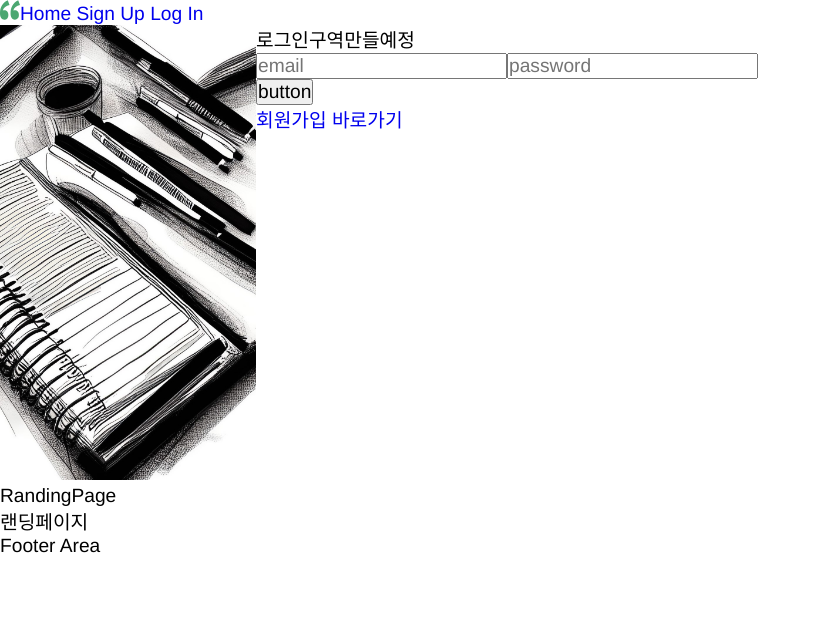
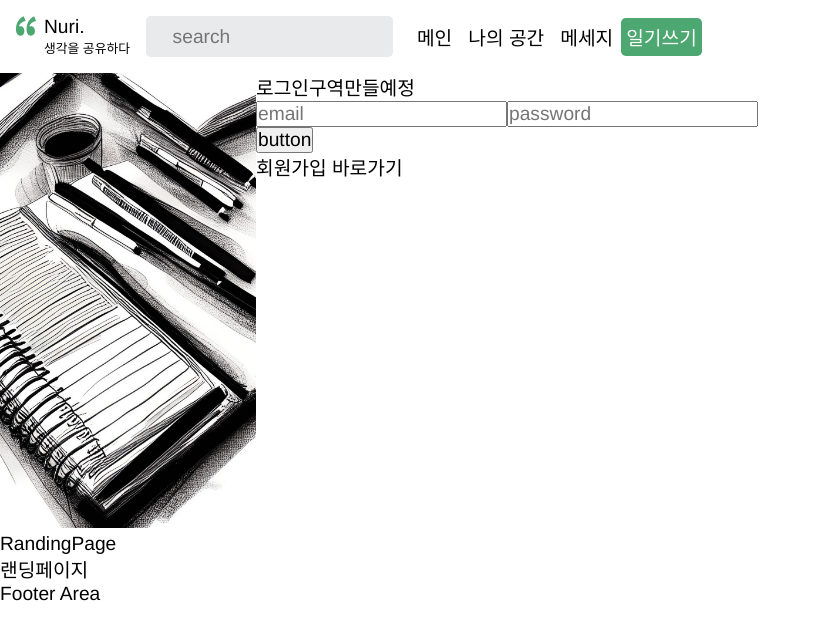
Before and after one commit to osamhack2022/WEB_SharedDiary_Nuri, a React (Create React App) app in the folder Project/frontend/: page / in a window 1280 px wide. Shown: the top 640 px of the page, without its empty margins (0-821 px from the left). Built offline with nearby package versions, Linux system fonts and the light colour scheme; a web font is replaced by a local one.

Commit message:
header css 작성중(1)

```diff
--- a/Project/frontend/src/_components/Header.jsx
+++ b/Project/frontend/src/_components/Header.jsx
@@ -1,15 +1,26 @@
 import { NavLink } from 'react-router-dom';
+import '../static/css/header.css';
 import logo from '../static/img/따옴표.svg';
 export { Header };
 
 function Header() {
     return (
-      <div class="Header">
-        <nav class="navbar">
-          <a className="App-logo"><NavLink to="/"><img src={logo} alt="logo" width="20" height="20"/></NavLink></a>
-          <a><NavLink to="/">Home</NavLink></a>{" "}
-          <a><NavLink to="/accounts/signup">Sign Up</NavLink></a>{" "}
-          <a><NavLink to="/accounts/login">Log In</NavLink></a>
+      <div className="Header">
+        <nav className="navbar">
+          <div className="logo-area">
+            <div className="logo"><NavLink to="/"><img src={logo} alt="logo" width="20" height="20"/></NavLink></div>
+            <div className="logo-string">
+              <p>Nuri.</p>
+              <p style={{fontSize: ".8rem"}}>생각을 공유하다</p>
+            </div>
+          </div>
+          <input type="text" placeholder="     search"/>
+          <div className='nav-menu'>
+            <NavLink to="/">메인</NavLink>{" "}
+            <NavLink to="/accounts/signup">나의 공간</NavLink>{" "}
+            <NavLink to="/accounts/login">메세지</NavLink>
+            <button><NavLink to="/accounts/login"><p style={{color:"white"}}>일기쓰기</p></NavLink></button>
+          </div>
         </nav>
       </div>
     );
--- a/Project/frontend/src/static/css/header.css
+++ b/Project/frontend/src/static/css/header.css
@@ -0,0 +1,33 @@
+.Header {
+    padding: 1rem;
+}
+.Header > .navbar {
+    display: flex;
+}
+.Header > .navbar > .logo-area {
+    display: flex;
+    margin-right: 1rem;
+}
+.Header > .navbar > .logo-area > .logo {
+    margin-right: .5rem;
+}
+.Header > .navbar > input {
+    border: none;
+    border-radius: .3rem;
+    background: #E9EAEB;
+    margin-right: 1rem;
+}
+.Header > .navbar > .nav-menu {
+    display: flex;
+    align-items: center;
+    justify-content: center;
+}
+.Header > .navbar > .nav-menu > a {
+    margin: 0 .5rem 0 .5rem;
+}
+.Header > .navbar > .nav-menu > button {
+    padding: 5px;
+    border: none;
+    border-radius: .3rem;
+    background: #4CA771;
+}
--- a/Project/frontend/src/static/css/reset.css
+++ b/Project/frontend/src/static/css/reset.css
@@ -4,6 +4,6 @@ body,button,input,select,table,textarea{font-size:1.2rem;font-family:'spoqa-regu
 fieldset,img{border:0}
 ol,ul{list-style:none}
 address,em{font-style:normal}
-a{text-decoration:none}
-a:hover{text-decoration:underline}
+a{text-decoration:none;color:black;}
+a:hover{text-decoration:none;}
 iframe{overflow:hidden;margin:0;padding:0;border:0}
```
